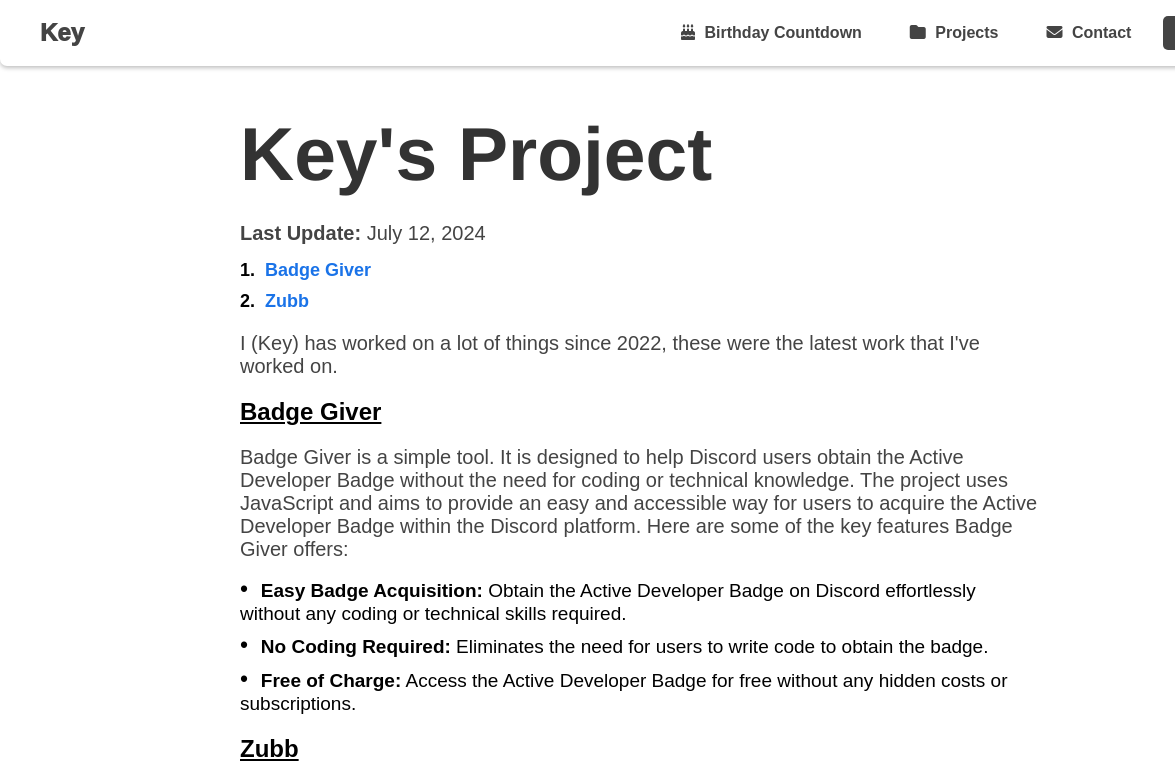
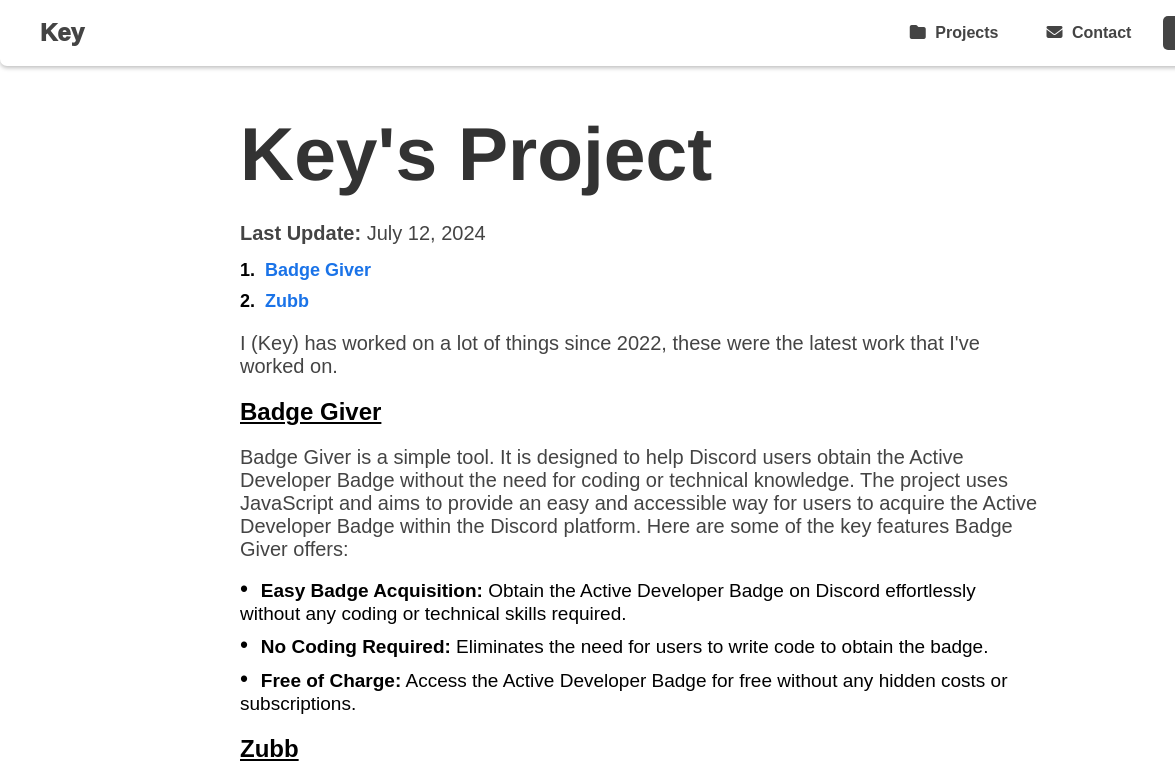
Before and after one commit to ykitzkey/KeyWeb, a plain HTML site: page projects/index.html in a window 1280 px wide. Shown: the top 780 px of the page, 0-1175 px from the left. Drawn offline with Linux system fonts and the light colour scheme.

Commit message:
🔁 - Revert to the birthday countdown
-Changes-

- The birthday countdown option is no longer available at navbar section

```diff
--- a/projects/index.html
+++ b/projects/index.html
@@ -20,10 +20,6 @@
                 </div>
             </div>
             <div class="right">
-                <a href="../bday-countdown">
-                    <i class="fa-solid fa-cake-candles"></i>
-                    <span>Birthday Countdown</span>
-                  </a>
                 <a href="../projects">
                     <i class="fa-solid fa-folder"></i>
                     <span>Projects</span>
```
Also changed, not shown: index.html (+0 -4 lines).
